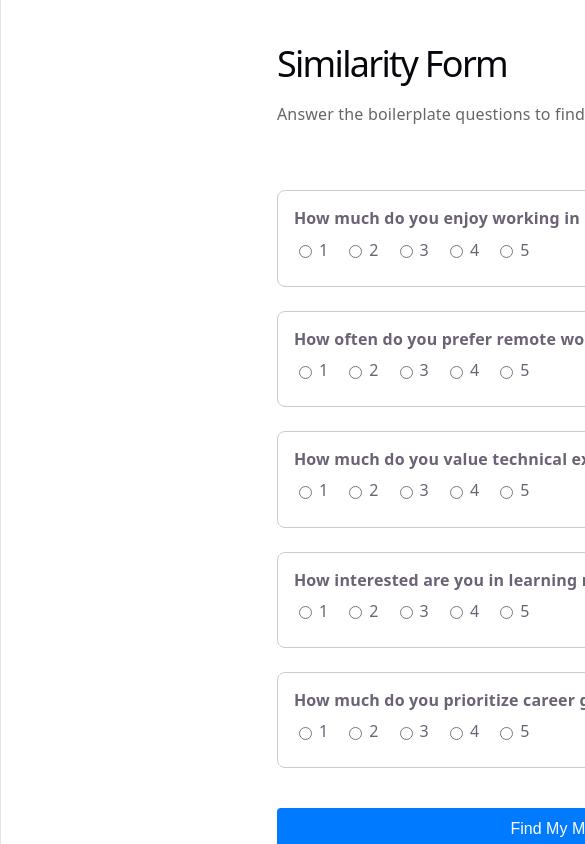
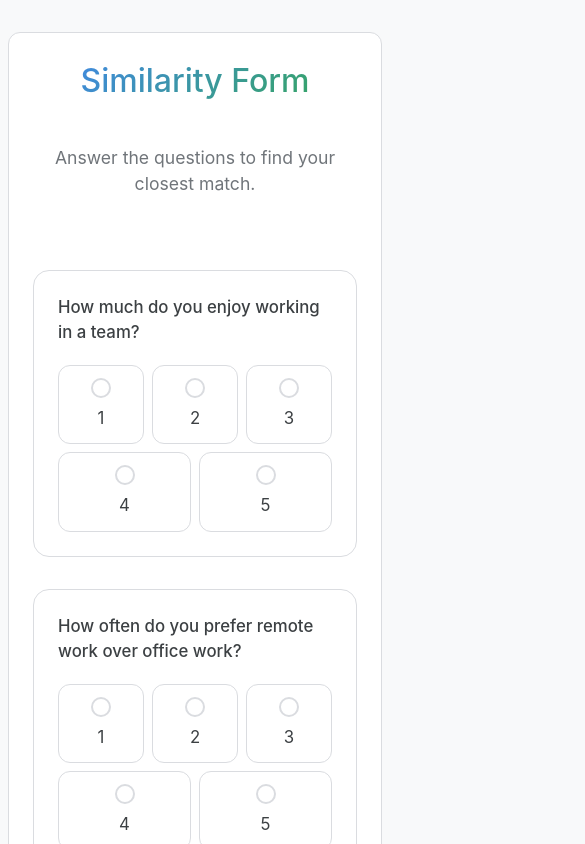
Before and after one commit to syon-vt/WT26-Internal, a React (Vite) app: page / in a window 390 px wide. Shown: the top 844 px of the page, 585 px wide, since content can reach past the window. Built offline with nearby package versions, Linux system fonts and the light colour scheme.

Commit message:
Mobile Responsive4

```diff
--- a/src/App.css
+++ b/src/App.css
@@ -1,195 +1,316 @@
-#root {
-  max-width: 1280px;
-  margin: 0 auto;
-  padding: 2rem;
-  text-align: left;
-}
-
 .container {
   display: flex;
   flex-direction: column;
   gap: 2rem;
+  width: 100%;
   max-width: 600px;
-  margin: 0 auto;
+  margin: 2rem auto;
+  padding: 2.5rem;
+  background: var(--glass-bg);
+  backdrop-filter: blur(10px);
+  border: 1px solid var(--glass-border);
+  border-radius: 24px;
+  box-shadow: var(--shadow);
+  transition: transform 0.3s ease, box-shadow 0.3s ease;
 }
 
+.container:hover {
+  box-shadow: var(--shadow-hover);
+}
+
+h1 {
+  font-size: 2.5rem;
+  text-align: center;
+  margin-bottom: 0.5rem;
+  background: var(--primary-gradient);
+  -webkit-background-clip: text;
+  background-clip: text;
+  -webkit-text-fill-color: transparent;
+}
+
+.subtitle {
+  text-align: center;
+  color: var(--text-light);
+  font-size: 1.1rem;
+  margin-bottom: 2.5rem;
+}
+
+/* Question Styles */
 .question-group {
-  margin-bottom: 1.5rem;
-  padding: 1rem;
-  border: 1px solid #ccc;
-  border-radius: 8px;
+  margin-bottom: 2rem;
+  padding: 1.5rem;
+  background: var(--bg);
+  border: 1px solid var(--border);
+  border-radius: 16px;
+  transition: border-color 0.2s;
+}
+
+.question-group:focus-within {
+  border-color: #4285f4;
 }
 
 .question-group label {
   display: block;
-  margin-bottom: 0.5rem;
-  font-weight: bold;
+  margin-bottom: 1.25rem;
+  font-weight: 500;
+  font-size: 1.05rem;
 }
 
 .radio-group {
   display: flex;
-  gap: 1rem;
+  justify-content: space-between;
+  gap: 0.5rem;
 }
 
 .radio-group label {
   display: flex;
+  flex-direction: column;
   align-items: center;
-  gap: 0.25rem;
+  justify-content: center;
+  gap: 0.5rem;
+  flex: 1;
+  padding: 1rem 0.5rem;
+  border: 1px solid var(--border);
+  border-radius: 12px;
+  cursor: pointer;
+  transition: all 0.2s cubic-bezier(0.4, 0, 0.2, 1);
   font-weight: normal;
-  cursor: pointer;
+  margin-bottom: 0;
 }
 
-button {
-  padding: 0.75rem 1.5rem;
-  font-size: 1rem;
-  background-color: #007bff;
-  color: white;
-  border: none;
-  border-radius: 4px;
-  cursor: pointer;
+.radio-group label:hover {
+  background: var(--bg-soft);
+  border-color: var(--text-light);
 }
 
-button:hover {
-  background-color: #0056b3;
+.radio-group input[type="radio"] {
+  appearance: none;
+  width: 20px;
+  height: 20px;
+  border: 2px solid var(--border);
+  border-radius: 50%;
+  margin: 0;
+  cursor: pointer;
+  position: relative;
+  transition: all 0.2s;
 }
 
-.results {
-  margin-top: 2rem;
-  padding: 1rem;
-  background-color: #f9f9f9;
-  border-radius: 8px;
+.radio-group input[type="radio"]:checked {
+  border-color: #4285f4;
+  background: #4285f4;
 }
 
-table {
-  width: 100%;
-  border-collapse: collapse;
-  margin-top: 1rem;
+.radio-group input[type="radio"]:checked::after {
+  content: "";
+  position: absolute;
+  top: 50%;
+  left: 50%;
+  transform: translate(-50%, -50%);
+  width: 8px;
+  height: 8px;
+  background: white;
+  border-radius: 50%;
 }
 
-th, td {
-  padding: 0.75rem;
-  text-align: left;
-  border-bottom: 1px solid #ddd;
+.radio-group label:has(input:checked) {
+  background: rgba(66, 133, 244, 0.05);
+  border-color: #4285f4;
+  color: #4285f4;
+  font-weight: 600;
 }
 
-th {
-  background-color: #f2f2f2;
-}
-
-tr:hover {
-  background-color: #f1f1f1;
-}
-
-.subtitle {
-  color: #666;
-  margin-top: -1.5rem;
-  margin-bottom: 2rem;
+/* Buttons */
+button {
+  padding: 0.875rem 1.5rem;
+  font-size: 1rem;
+  font-weight: 600;
+  border-radius: 12px;
+  border: none;
+  cursor: pointer;
+  transition: all 0.2s;
+  display: inline-flex;
+  align-items: center;
+  justify-content: center;
+  gap: 0.5rem;
 }
 
 .submit-btn {
   width: 100%;
-  margin-top: 1rem;
+  background: var(--primary-gradient);
+  color: white;
+  box-shadow: 0 4px 12px rgba(66, 133, 244, 0.3);
 }
 
-.result-page {
-  text-align: center;
-  padding: 3rem 1rem;
+.submit-btn:hover {
+  transform: translateY(-2px);
+  box-shadow: 0 6px 16px rgba(66, 133, 244, 0.4);
 }
 
+.back-btn {
+  background: var(--bg);
+  border: 1px solid var(--border);
+  color: var(--text);
+}
+
+.back-btn:hover {
+  background: var(--bg-soft);
+}
+
+.leaderboard-btn {
+  background: var(--accent-gradient);
+  color: white;
+  box-shadow: 0 4px 12px rgba(234, 67, 53, 0.3);
+}
+
+.leaderboard-btn:hover {
+  transform: translateY(-2px);
+  box-shadow: 0 6px 16px rgba(234, 67, 53, 0.4);
+}
+
+/* Results */
 .result-card {
-  background-color: #fff;
-  border: 2px solid #007bff;
-  border-radius: 12px;
-  padding: 2.5rem;
-  margin: 2rem 0;
-  box-shadow: 0 4px 12px rgba(0,0,0,0.1);
+  text-align: center;
+  padding: 3rem 1.5rem;
+  background: var(--bg);
+  border-radius: 20px;
+  border: 1px solid var(--border);
+  margin: 1.5rem 0;
 }
 
 .result-card h2 {
-  font-size: 3rem;
+  font-size: 3.5rem;
   margin: 0;
-  color: #007bff;
+  background: var(--primary-gradient);
+  -webkit-background-clip: text;
+  background-clip: text;
+  -webkit-text-fill-color: transparent;
 }
 
 .distance-label {
-  font-size: 1.2rem;
-  color: #555;
+  font-size: 1.1rem;
+  color: var(--text-light);
   margin: 1rem 0;
 }
 
-.match-details {
-  margin-top: 1.5rem;
-  font-style: italic;
-  color: #777;
-}
-
-.back-btn {
-  background-color: #6c757d;
-  margin-top: 1rem;
-}
-
-.back-btn:hover {
-  background-color: #5a6268;
-}
-
-.error-message {
-  color: #dc3545;
-  background-color: #f8d7da;
-  border: 1px solid #f5c6cb;
-  padding: 0.75rem;
-  border-radius: 4px;
-  margin-bottom: 1rem;
+/* Leaderboard */
+.leaderboard-table-container {
+  overflow-x: auto;
+  border: 1px solid var(--border);
+  border-radius: 16px;
+  margin: 1.5rem 0;
 }
 
 .leaderboard-table {
   width: 100%;
-  border-collapse: collapse;
-  margin: 2rem 0;
-  text-align: left;
-}
-
-.leaderboard-table th, .leaderboard-table td {
-  padding: 1rem;
-  border-bottom: 1px solid #eee;
+  border-spacing: 0;
 }
 
 .leaderboard-table th {
-  background-color: #f8f9fa;
-  color: #333;
+  background: var(--bg-soft);
+  padding: 1.25rem 1rem;
+  text-align: left;
+  font-weight: 600;
+  border-bottom: 1px solid var(--border);
 }
 
+.leaderboard-table td {
+  padding: 1.25rem 1rem;
+  border-bottom: 1px solid var(--border);
+}
+
+.leaderboard-table tr:last-child td {
+  border-bottom: none;
+}
+
+/* Navigation */
 .nav-group {
   display: flex;
   gap: 1rem;
   justify-content: center;
-  margin-top: 1rem;
 }
 
 .nav-group.center {
-  margin-top: 2rem;
-  border-top: 1px solid #eee;
+  margin-top: 3rem;
   padding-top: 2rem;
-}
-
-.leaderboard-btn {
-  background-color: #28a745;
-}
-
-.leaderboard-btn:hover {
-  background-color: #218838;
+  border-top: 1px solid var(--border);
 }
 
 .link-btn {
   background: none;
   border: none;
-  color: #007bff;
-  text-decoration: underline;
+  color: #4285f4;
+  text-decoration: none;
+  font-weight: 500;
   padding: 0;
-  font-size: 0.9rem;
   cursor: pointer;
 }
 
 .link-btn:hover {
-  color: #0056b3;
-  background: none;
+  text-decoration: underline;
 }
+
+/* Error */
+.error-message {
+  background: #fdf2f2;
+  color: #c81e1e;
+  padding: 1rem;
+  border-radius: 12px;
+  border: 1px solid #f98080;
+  text-align: center;
+  font-weight: 500;
+}
+
+/* Animations */
+@keyframes fadeIn {
+  from { opacity: 0; transform: translateY(10px); }
+  to { opacity: 1; transform: translateY(0); }
+}
+
+.container {
+  animation: fadeIn 0.5s ease-out;
+}
+
+/* Mobile Responsiveness */
+@media (max-width: 640px) {
+  #root {
+    padding: 1rem 0.5rem;
+  }
+
+  .container {
+    padding: 1.5rem;
+    margin: 1rem auto;
+    border-radius: 12px;
+    backdrop-filter: none;
+    background: var(--bg);
+    border: 1px solid var(--border);
+    box-shadow: none;
+  }
+
+  h1 {
+    font-size: 2rem;
+  }
+
+  .radio-group {
+    flex-wrap: wrap;
+    gap: 0.5rem;
+  }
+
+  .radio-group label {
+    flex: 1 1 calc(33.333% - 0.5rem);
+    padding: 0.75rem 0;
+  }
+
+  .nav-group {
+    flex-direction: column;
+  }
+
+  .nav-group button {
+    width: 100%;
+  }
+
+  .leaderboard-table th,
+  .leaderboard-table td {
+    padding: 1rem 0.75rem;
+    font-size: 0.95rem;
+  }
+}
--- a/src/App.jsx
+++ b/src/App.jsx
@@ -11,7 +11,7 @@ const MAIN_DATA = [
   { id: 7, name: "G", ans: [5, 5, 1, 2, 3] },
   { id: 8, name: "H", ans: [4, 4, 4, 4, 4] },
   { id: 9, name: "I", ans: [2, 1, 2, 5, 4] },
-  { id: 10, name: "J", ans: [3, 5, 3, 1, 5] }
+  { id: 0, name: "J", ans: [3, 5, 3, 1, 5] }
 ]
 
 const QUESTIONS = [
@@ -101,6 +101,7 @@ function App() {
         {isLoading ? (
           <p>Loading counts...</p>
         ) : (
+          <div className="leaderboard-table-container">
             <table className="leaderboard-table">
               <thead>
                 <tr>
@@ -117,6 +118,7 @@ function App() {
                 ))}
               </tbody>
             </table>
+          </div>
         )}
 
         <div className="nav-group">
@@ -134,7 +136,7 @@ function App() {
         <h1>Your Top Match</h1>
         <div className="result-card">
           <h2>{topMatch.name}</h2>
-          <p className="distance-label">Distance: <strong>{topMatch.distance.toFixed(2)}</strong></p>
+          {/* <p className="distance-label">Distance: <strong>{topMatch.distance.toFixed(2)}</strong></p> */}
           <div className="match-details">
             <p>This personality segment most closely aligns with your responses.</p>
           </div>
@@ -160,7 +162,7 @@ function App() {
   return (
     <div className="container">
       <h1>Similarity Form</h1>
-      <p className="subtitle">Answer the boilerplate questions to find your closest match.</p>
+      <p className="subtitle">Answer the questions to find your closest match.</p>
 
       {error && <p className="error-message">{error}</p>}
 
--- a/src/index.css
+++ b/src/index.css
@@ -1,111 +1,82 @@
 :root {
-  --text: #6b6375;
-  --text-h: #08060d;
-  --bg: #fff;
-  --border: #e5e4e7;
-  --code-bg: #f4f3ec;
-  --accent: #aa3bff;
-  --accent-bg: rgba(170, 59, 255, 0.1);
-  --accent-border: rgba(170, 59, 255, 0.5);
-  --social-bg: rgba(244, 243, 236, 0.5);
-  --shadow:
-    rgba(0, 0, 0, 0.1) 0 10px 15px -3px, rgba(0, 0, 0, 0.05) 0 4px 6px -2px;
+  --primary-gradient: linear-gradient(135deg, #4285f4 0%, #34a853 100%);
+  --accent-gradient: linear-gradient(135deg, #fbbc05 0%, #ea4335 100%);
+  --text: #3c4043;
+  --text-light: #70757a;
+  --bg: #ffffff;
+  --bg-soft: #f8f9fa;
+  --border: #dadce0;
+  --glass-bg: rgba(255, 255, 255, 0.8);
+  --glass-border: rgba(255, 255, 255, 0.3);
+  --shadow: 0 4px 6px rgba(32, 33, 36, 0.1), 0 1px 3px rgba(32, 33, 36, 0.08);
+  --shadow-hover: 0 10px 20px rgba(32, 33, 36, 0.15);
 
-  --sans: system-ui, 'Segoe UI', Roboto, sans-serif;
-  --heading: system-ui, 'Segoe UI', Roboto, sans-serif;
-  --mono: ui-monospace, Consolas, monospace;
+  --sans: 'Google Sans', 'Inter', system-ui, -apple-system, sans-serif;
+  --heading: 'Google Sans Display', 'Inter', system-ui, -apple-system, sans-serif;
 
-  font: 18px/145% var(--sans);
-  letter-spacing: 0.18px;
+  font-family: var(--sans);
+  font-size: 16px;
+  line-height: 1.5;
+  color: var(--text);
+  background-color: var(--bg-soft);
   color-scheme: light dark;
-  color: var(--text);
-  background: var(--bg);
-  font-synthesis: none;
-  text-rendering: optimizeLegibility;
+
   -webkit-font-smoothing: antialiased;
   -moz-osx-font-smoothing: grayscale;
-
-  @media (max-width: 1024px) {
-    font-size: 16px;
-  }
 }
 
 @media (prefers-color-scheme: dark) {
   :root {
-    --text: #9ca3af;
-    --text-h: #f3f4f6;
-    --bg: #16171d;
-    --border: #2e303a;
-    --code-bg: #1f2028;
-    --accent: #c084fc;
-    --accent-bg: rgba(192, 132, 252, 0.15);
-    --accent-border: rgba(192, 132, 252, 0.5);
-    --social-bg: rgba(47, 48, 58, 0.5);
-    --shadow:
-      rgba(0, 0, 0, 0.4) 0 10px 15px -3px, rgba(0, 0, 0, 0.25) 0 4px 6px -2px;
-  }
-
-  #social .button-icon {
-    filter: invert(1) brightness(2);
+    --text: #e8eaed;
+    --text-light: #9aa0a6;
+    --bg: #202124;
+    --bg-soft: #17181b;
+    --border: #3c4043;
+    --glass-bg: rgba(32, 33, 36, 0.8);
+    --glass-border: rgba(60, 64, 67, 0.3);
+    --shadow: 0 4px 6px rgba(0, 0, 0, 0.3);
+    --shadow-hover: 0 10px 20px rgba(0, 0, 0, 0.5);
   }
 }
 
+* {
+  box-sizing: border-box;
+  margin: 0;
+  padding: 0;
+}
+
 body {
-  margin: 0;
+  min-height: 100vh;
+  display: flex;
+  flex-direction: column;
 }
 
 #root {
-  width: 1126px;
-  max-width: 100%;
+  width: 100%;
+  max-width: 1000px;
   margin: 0 auto;
-  text-align: center;
-  border-inline: 1px solid var(--border);
-  min-height: 100svh;
+  min-height: 100vh;
   display: flex;
   flex-direction: column;
-  box-sizing: border-box;
+  padding: 2rem 1rem;
 }
 
-h1,
-h2 {
+h1, h2, h3 {
   font-family: var(--heading);
   font-weight: 500;
-  color: var(--text-h);
+  color: var(--text);
 }
 
-h1 {
-  font-size: 56px;
-  letter-spacing: -1.68px;
-  margin: 32px 0;
-  @media (max-width: 1024px) {
-    font-size: 36px;
-    margin: 20px 0;
-  }
-}
-h2 {
-  font-size: 24px;
-  line-height: 118%;
-  letter-spacing: -0.24px;
-  margin: 0 0 8px;
-  @media (max-width: 1024px) {
-    font-size: 20px;
-  }
-}
-p {
-  margin: 0;
+a {
+  color: #4285f4;
+  text-decoration: none;
+  transition: opacity 0.2s;
 }
 
-code,
-.counter {
-  font-family: var(--mono);
-  display: inline-flex;
-  border-radius: 4px;
-  color: var(--text-h);
+a:hover {
+  opacity: 0.8;
 }
 
-code {
-  font-size: 15px;
-  line-height: 135%;
-  padding: 4px 8px;
-  background: var(--code-bg);
+button {
+  font-family: inherit;
 }
```
Also changed, not shown: 1 other file (tests, documents, lock files or other folders). Lines whose indentation alone changed are shown as unchanged.
